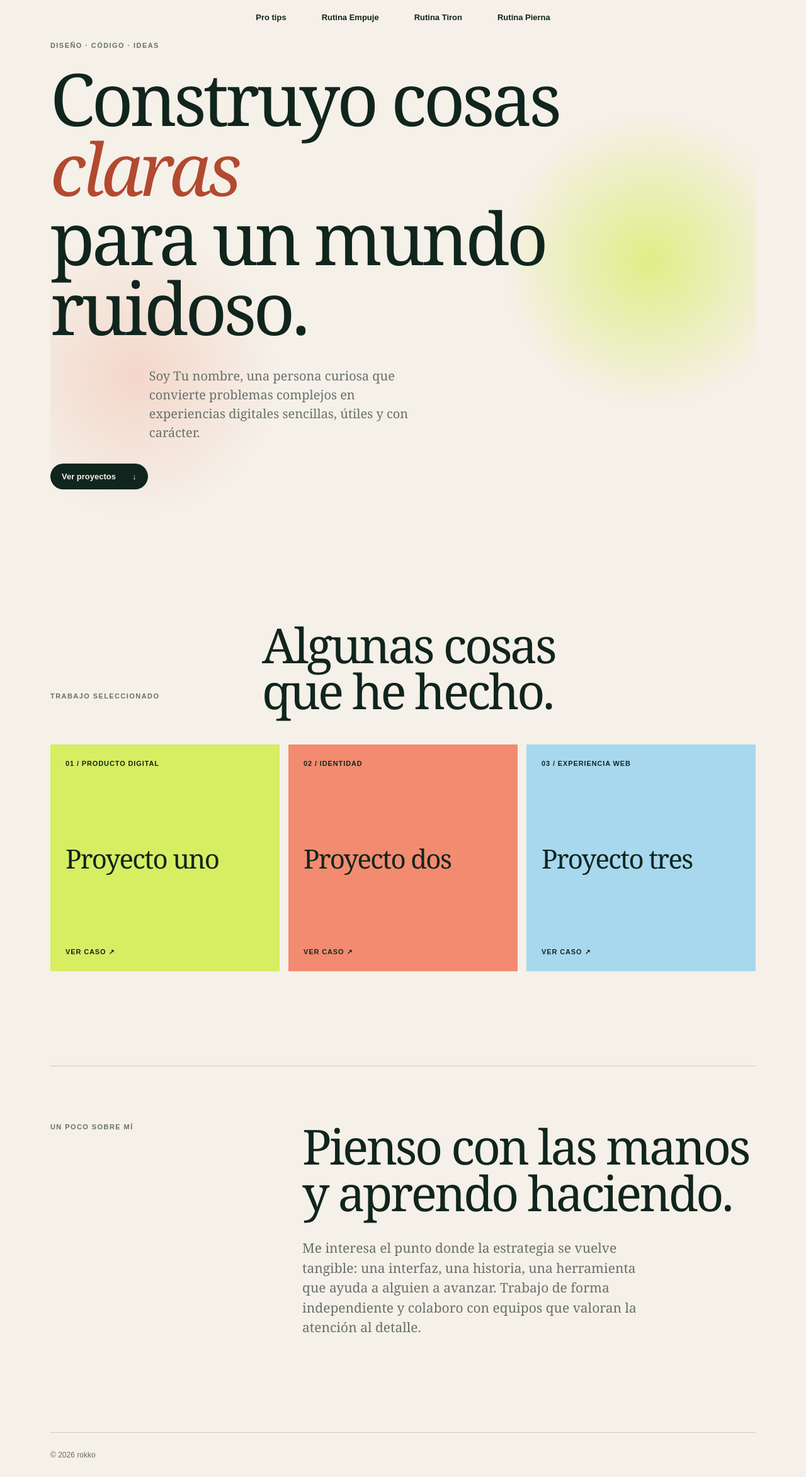
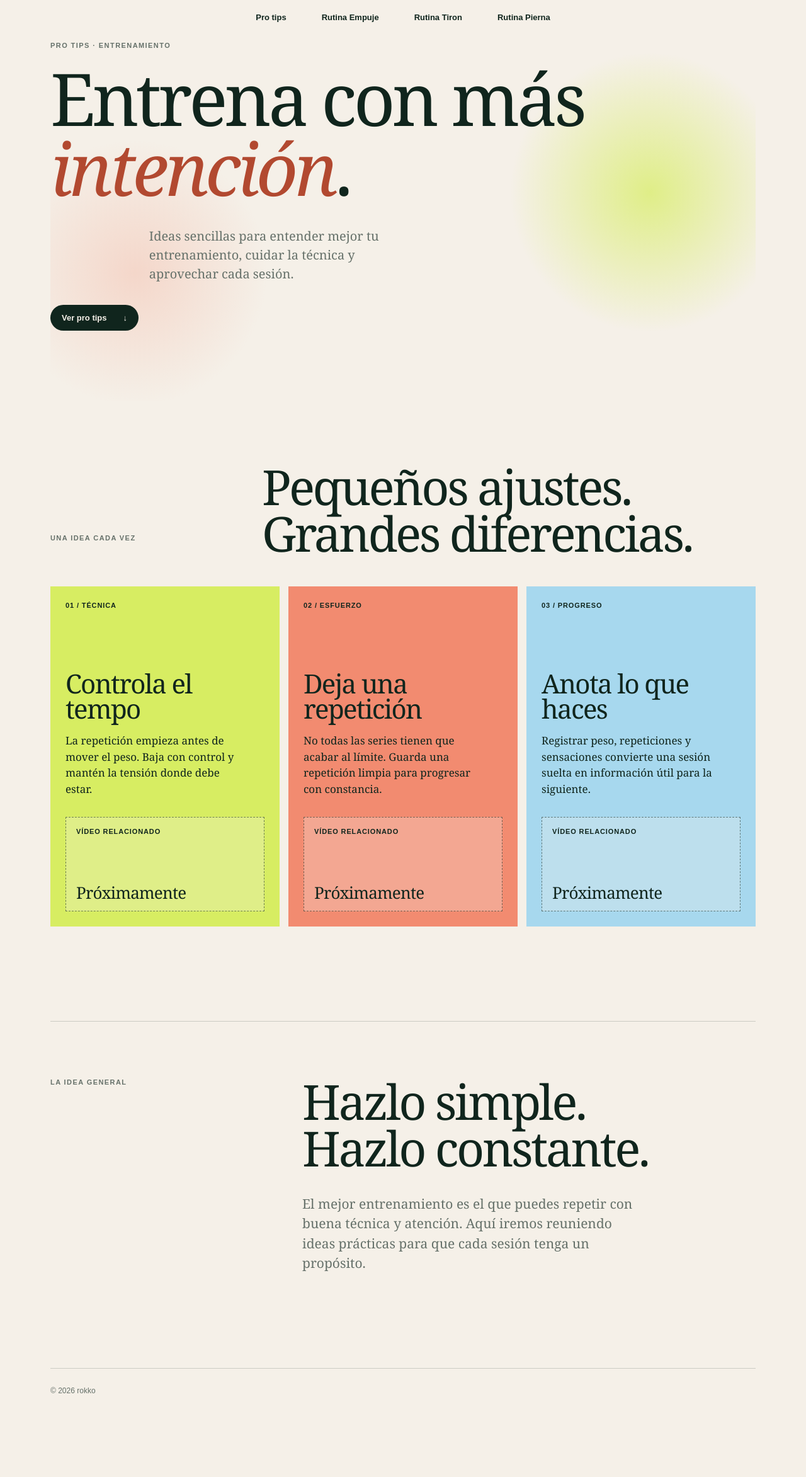
Before and after one commit to rokko3/rokko3.github.io, a Jekyll site: the page built from index.md, in a window 1280 px wide. Shown: the whole page at 63% size. Built offline with Jekyll 4.4.1, drawn with Linux system fonts in a browser that asks for light colours; after the commit the page ends 2243 px from its top, so only the background shows below that.

Commit message:
Make Pro Tips the homepage

```diff
--- a/_layouts/default.html
+++ b/_layouts/default.html
@@ -14,8 +14,7 @@
         <details class="dropdown">
             <summary> Pro tips</summary>
             <div class="dropdown-menu">
-
-
+            <a href="#pro-tips">Ver todos los tips</a>
             </div>
         </details>
         <details class="dropdown">
--- a/assets/css/style.scss
+++ b/assets/css/style.scss
@@ -92,8 +92,8 @@ a { color: inherit; text-decoration: none; }
 .nav-cta { padding: 10px 14px; border: 1px solid var(--ink); border-radius: 999px; }
 
 
-.hero, .project-section, .about { width: min(1120px, calc(100% - 48px)); margin: 0 auto; }
-.hero { min-height: 680px; padding: 10px 0 110px; background: radial-gradient(circle at 85% 43%, rgba(215,237,98,.72), transparent 22%), radial-gradient(circle at 12% 65%, rgba(242,139,112,.25), transparent 20%); }
+.hero, .pro-tip-section, .about { width: min(1120px, calc(100% - 48px)); margin: 0 auto; }
+.hero { min-height: 580px; padding: 10px 0 110px; background: radial-gradient(circle at 85% 43%, rgba(215,237,98,.72), transparent 22%), radial-gradient(circle at 12% 65%, rgba(242,139,112,.25), transparent 20%); }
 .eyebrow { margin: 0 0 22px; color: var(--muted); font: 700 11px/1.2 Arial, sans-serif; letter-spacing: .13em; text-transform: uppercase; }
 h1, h2 { margin: 0; font-weight: 400; line-height: .96; letter-spacing: -.045em; }
 h1 { max-width: 860px; font-size: clamp(58px, 9vw, 124px); }
@@ -101,18 +101,22 @@ h1 em { color: #b24930; font-style: italic; }
 .hero-intro { max-width: 420px; margin: 38px 0 34px 14%; color: var(--muted); font-size: 20px; }
 .button { display: inline-flex; gap: 26px; align-items: center; padding: 14px 18px; color: var(--paper); background: var(--ink); border-radius: 999px; font: 700 13px/1 Arial, sans-serif; }
 
-.project-section { padding: 100px 0 150px; }
+.pro-tip-section { padding: 100px 0 150px; }
 .section-heading { display: flex; justify-content: space-between; align-items: end; margin-bottom: 48px; }
 h2 { font-size: clamp(42px, 6vw, 78px); }
 .section-heading h2 { width: 70%; }
-.project-grid { display: grid; grid-template-columns: repeat(3, 1fr); gap: 14px; }
-.project { display: flex; min-height: 360px; flex-direction: column; justify-content: space-between; padding: 24px; transition: transform .25s ease; }
-.project:hover { transform: translateY(-8px); }
-.project-green { background: var(--lime); }
-.project-coral { background: var(--coral); }
-.project-blue { background: var(--blue); }
+.pro-tip-grid { display: grid; grid-template-columns: repeat(3, 1fr); gap: 14px; }
+.pro-tip-card { display: grid; min-height: 540px; grid-template-rows: 1fr auto; gap: 32px; padding: 24px; transition: transform .25s ease; }
+.pro-tip-card:hover { transform: translateY(-8px); }
+.pro-tip-green { background: var(--lime); }
+.pro-tip-coral { background: var(--coral); }
+.pro-tip-blue { background: var(--blue); }
+.pro-tip-content { display: flex; flex-direction: column; }
+.pro-tip-content h3 { max-width: 260px; margin: auto 0 18px; font-size: 42px; font-weight: 400; line-height: .96; letter-spacing: -.04em; }
+.pro-tip-content p { max-width: 290px; margin: 0; font-size: 17px; }
 .project-number, .project-link { font: 700 11px/1.2 Arial, sans-serif; letter-spacing: .08em; text-transform: uppercase; }
-.project-name { font-size: 42px; letter-spacing: -.04em; }
+.video-placeholder { display: flex; min-height: 150px; flex-direction: column; justify-content: space-between; padding: 16px; border: 1px dashed rgba(16, 37, 29, .55); background: rgba(245, 240, 232, .28); font: 700 11px/1.2 Arial, sans-serif; letter-spacing: .08em; text-transform: uppercase; }
+.video-placeholder strong { font: 400 26px/1 Georgia, "Times New Roman", serif; letter-spacing: -.03em; text-transform: none; }
 
 .about { display: grid; grid-template-columns: 1fr 2fr; gap: 40px; padding: 90px 0 150px; border-top: 1px solid var(--line); }
 .about h2 { margin-bottom: 36px; }
@@ -120,15 +124,15 @@ h2 { font-size: clamp(42px, 6vw, 78px); }
 .site-footer { padding: 28px 0; border-top: 1px solid var(--line); color: var(--muted); font: 12px/1.2 Arial, sans-serif; }
 
 @media (max-width: 700px) {
-  .site-header, .site-footer, .hero, .project-section, .about { width: min(100% - 32px, 560px); }
+    .site-header, .site-footer, .hero, .pro-tip-section, .about { width: min(100% - 32px, 560px); }
   .site-header nav a:not(.nav-cta) { display: none; }
-  .hero { min-height: 600px; padding-top: 90px; }
+    .hero { min-height: 560px; padding-top: 90px; }
   .hero-intro { margin-left: 0; font-size: 18px; }
   .section-heading, .about { display: block; }
   .section-heading h2 { width: 100%; }
   .section-heading .eyebrow { margin-bottom: 28px; }
-  .project-grid { grid-template-columns: 1fr; }
-  .project { min-height: 270px; }
+    .pro-tip-grid { grid-template-columns: 1fr; }
+    .pro-tip-card { min-height: 470px; }
   .about h2 { margin-bottom: 28px; }
   .about { padding: 70px 0 100px; }
 }
--- a/index.md
+++ b/index.md
@@ -1,44 +1,62 @@
 ---
 layout: default
-title: "Inicio"
-description: "Portfolio y espacio personal de Tu nombre."
+title: "Pro tips"
+description: "Consejos breves para entrenar mejor."
 ---
 
 <section class="hero" aria-labelledby="hero-title">
-  <p class="eyebrow">Diseño · Código · Ideas</p>
-  <h1 id="hero-title">Construyo cosas <em>claras</em><br>para un mundo ruidoso.</h1>
-  <p class="hero-intro">Soy Tu nombre, una persona curiosa que convierte problemas complejos en experiencias digitales sencillas, útiles y con carácter.</p>
-  <a class="button" href="#proyectos">Ver proyectos <span aria-hidden="true">↓</span></a>
+  <p class="eyebrow">Pro tips · Entrenamiento</p>
+  <h1 id="hero-title">Entrena con más <em>intención</em>.</h1>
+  <p class="hero-intro">Ideas sencillas para entender mejor tu entrenamiento, cuidar la técnica y aprovechar cada sesión.</p>
+  <a class="button" href="#pro-tips">Ver pro tips <span aria-hidden="true">↓</span></a>
 </section>
 
-<section class="project-section" id="proyectos" aria-labelledby="projects-title">
+<section class="pro-tip-section" id="pro-tips" aria-labelledby="tips-title">
   <div class="section-heading">
-    <p class="eyebrow">Trabajo seleccionado</p>
-    <h2 id="projects-title">Algunas cosas<br>que he hecho.</h2>
+    <p class="eyebrow">Una idea cada vez</p>
+    <h2 id="tips-title">Pequeños ajustes.<br>Grandes diferencias.</h2>
   </div>
-  <div class="project-grid">
-    <a class="project project-green" id="proyecto-uno" href="#proyecto-uno">
-      <span class="project-number">01 / Producto digital</span>
-      <span class="project-name">Proyecto uno</span>
-      <span class="project-link">Ver caso <span aria-hidden="true">↗</span></span>
-    </a>
-    <a class="project project-coral" id="proyecto-dos" href="#proyecto-dos">
-      <span class="project-number">02 / Identidad</span>
-      <span class="project-name">Proyecto dos</span>
-      <span class="project-link">Ver caso <span aria-hidden="true">↗</span></span>
-    </a>
-    <a class="project project-blue" id="proyecto-tres" href="#proyecto-tres">
-      <span class="project-number">03 / Experiencia web</span>
-      <span class="project-name">Proyecto tres</span>
-      <span class="project-link">Ver caso <span aria-hidden="true">↗</span></span>
-    </a>
+  <div class="pro-tip-grid">
+    <article class="pro-tip-card pro-tip-green">
+      <div class="pro-tip-content">
+        <span class="project-number">01 / Técnica</span>
+        <h3>Controla el tempo</h3>
+        <p>La repetición empieza antes de mover el peso. Baja con control y mantén la tensión donde debe estar.</p>
+      </div>
+      <div class="video-placeholder" role="img" aria-label="Placeholder para vídeo sobre controlar el tempo">
+        <span>Vídeo relacionado</span>
+        <strong>Próximamente</strong>
+      </div>
+    </article>
+    <article class="pro-tip-card pro-tip-coral">
+      <div class="pro-tip-content">
+        <span class="project-number">02 / Esfuerzo</span>
+        <h3>Deja una repetición</h3>
+        <p>No todas las series tienen que acabar al límite. Guarda una repetición limpia para progresar con constancia.</p>
+      </div>
+      <div class="video-placeholder" role="img" aria-label="Placeholder para vídeo sobre la intensidad del entrenamiento">
+        <span>Vídeo relacionado</span>
+        <strong>Próximamente</strong>
+      </div>
+    </article>
+    <article class="pro-tip-card pro-tip-blue">
+      <div class="pro-tip-content">
+        <span class="project-number">03 / Progreso</span>
+        <h3>Anota lo que haces</h3>
+        <p>Registrar peso, repeticiones y sensaciones convierte una sesión suelta en información útil para la siguiente.</p>
+      </div>
+      <div class="video-placeholder" role="img" aria-label="Placeholder para vídeo sobre registrar el progreso">
+        <span>Vídeo relacionado</span>
+        <strong>Próximamente</strong>
+      </div>
+    </article>
   </div>
 </section>
 
-<section class="about" id="sobre-mi" aria-labelledby="about-title">
-  <p class="eyebrow">Un poco sobre mí</p>
+<section class="about" id="sobre-los-tips" aria-labelledby="about-title">
+  <p class="eyebrow">La idea general</p>
   <div>
-    <h2 id="about-title">Pienso con las manos<br>y aprendo haciendo.</h2>
-    <p>Me interesa el punto donde la estrategia se vuelve tangible: una interfaz, una historia, una herramienta que ayuda a alguien a avanzar. Trabajo de forma independiente y colaboro con equipos que valoran la atención al detalle.</p>
+    <h2 id="about-title">Hazlo simple.<br>Hazlo constante.</h2>
+    <p>El mejor entrenamiento es el que puedes repetir con buena técnica y atención. Aquí iremos reuniendo ideas prácticas para que cada sesión tenga un propósito.</p>
   </div>
 </section>
```
